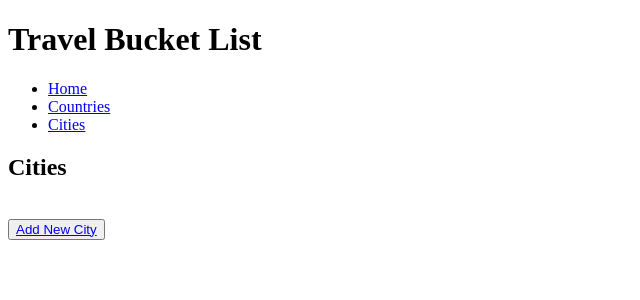
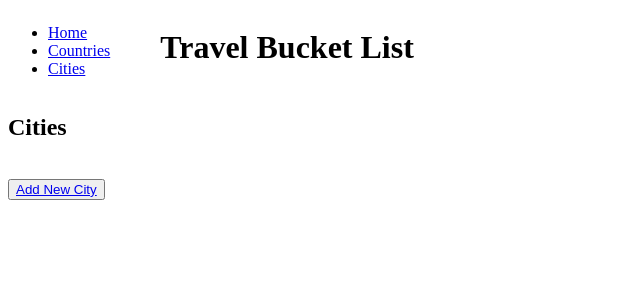
Before and after one commit to judes77/bucket_list_python_project, a Flask app: page /cities in a window 1280 px wide. Shown: the top 300 px of the page, without its empty margins (0-640 px from the left). Run offline with Flask 2, Linux system fonts and the light colour scheme; data that the repository does not hold is empty; some libraries are stand-ins or nearby versions.

Commit message:
starts css

```diff
--- /dev/null
+++ b/static/style.css
@@ -0,0 +1,55 @@
+/*index.html*/
+
+
+
+
+
+
+
+
+
+
+/* base.html */
+nav > h1{
+    text-align: center;
+    color: blue;
+    font-size: 40px;
+}
+
+header {
+    display: flex;
+    justify-content: flex-start;
+}
+
+.title {
+   margin-left: 50px;
+}
+
+
+
+/* city/index.html */
+
+
+
+
+/* city/edit.html */
+
+
+
+
+/* city/new.html */
+
+
+
+
+/* country/index.html */
+
+
+
+
+/* country/edit.html */
+
+
+
+
+/* country/new.html */
--- a/templates/base.html
+++ b/templates/base.html
@@ -4,12 +4,14 @@
     <meta charset="UTF-8">
     <meta http-equiv="X-UA-Compatible" content="IE=edge">
     <meta name="viewport" content="width=device-width, initial-scale=1.0">
-    <title>Travel Bucket List</title>
+    <link rel="stylesheet" href="{{ url_for('static', filename='style.css') }}">
+    <title>Great Escapes</title>
 </head>
     <header>
-        <h1>Travel Bucket List</h1>
+
         <nav>
-            <ul>
+
+            <ul class = "nav">
                 <li>
                     <a href="/">Home</a>
                 </li>
@@ -21,9 +23,9 @@
                 </li>
             </ul>
         </nav>
+        <h1 class="title"> Travel Bucket List </h1>
     </header>
 <body>
-
 
    {% block content %}
 
```
Also changed, not shown: templates/index.html (+10 -0 lines).
